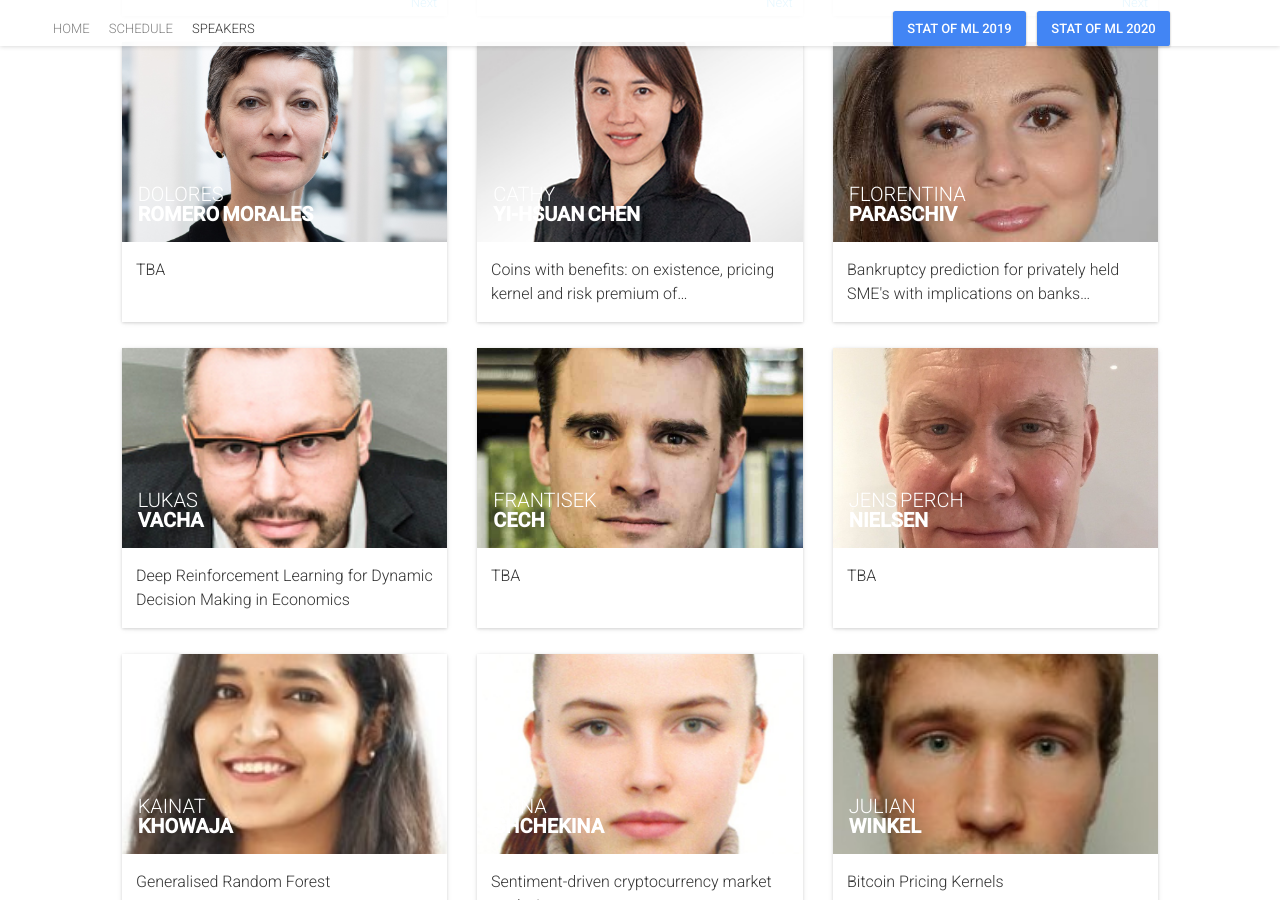
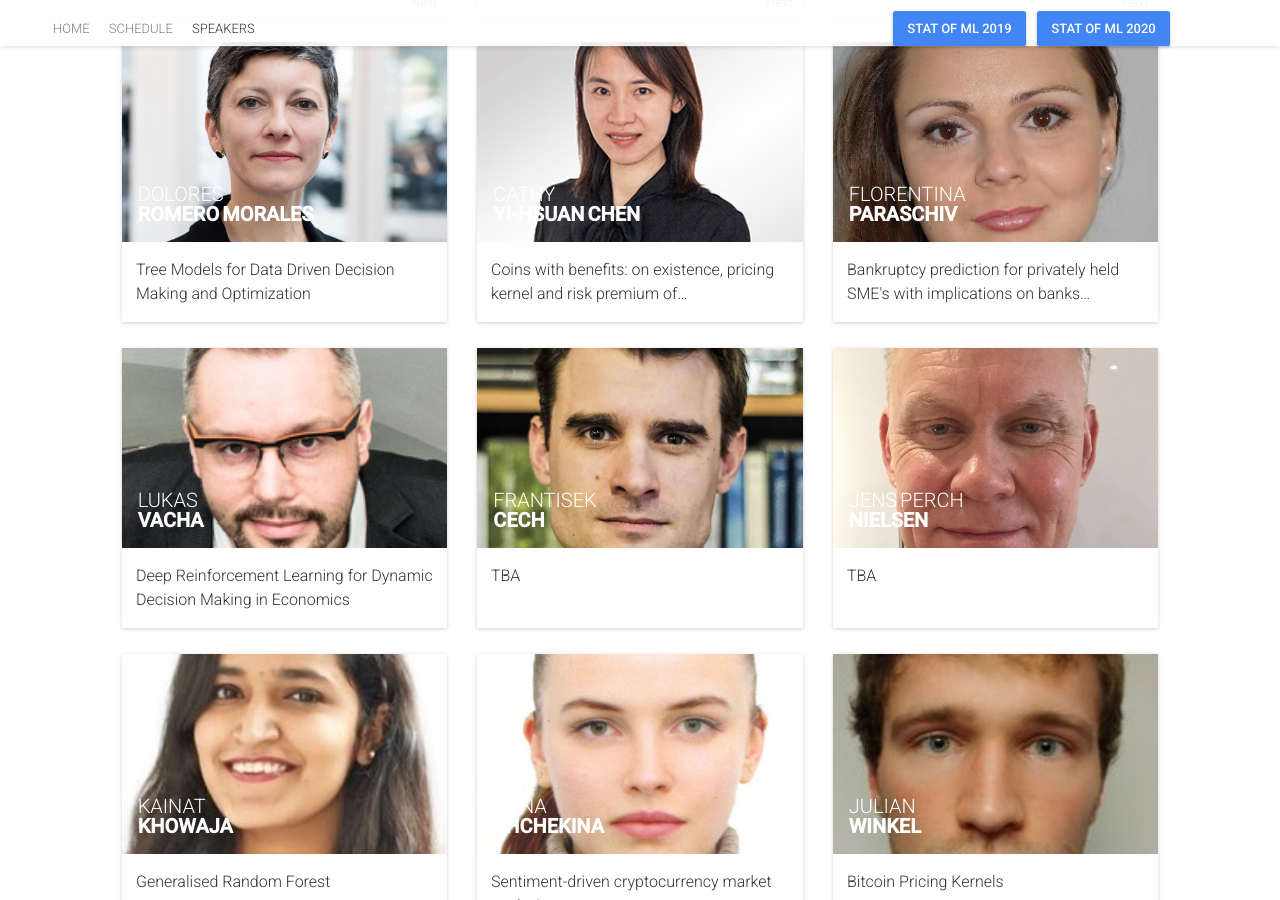
Before and after one commit to barunik/Prague2021, a Jekyll site: the page built from speakers.html, in a window 1280 px wide and 900 px high, scrolled down 721 px. Built offline with Jekyll 4.4.1, drawn with Linux system fonts in a browser that asks for light colours; nearby versions of some CDN libraries; comment, search, counter and statistics services are not loaded.

Commit message:
Update sessions.yml

```diff
--- a/_data/sessions.yml
+++ b/_data/sessions.yml
@@ -29,7 +29,7 @@
 
 -
   id: 004
-  title: "TBA"
+  title: "Tree Models for Data Driven Decision Making and Optimization"
   description: "Authors: Dolores Romero Morales<br/>
   <p>Abstract:  TBA</p>"
   subtype: Presentation
```
